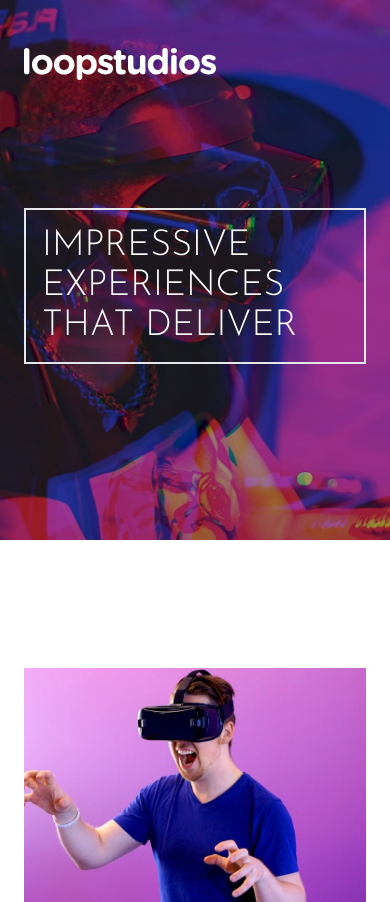
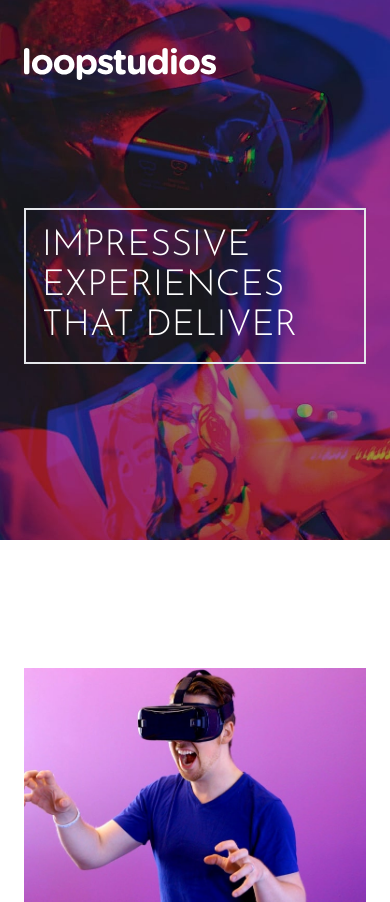
Before and after one commit to JaiminR28/loopStudio, a website: page index.html in a window 390 px wide. Shown: the top 902 px of the page. Drawn offline with Linux system fonts and the light colour scheme; files whose address does not match are found by name.

Commit message:
Hero Section Bg image problem resolved

```diff
--- a/input.css
+++ b/input.css
@@ -15,18 +15,15 @@
 }
 
 #hero {
-	background-image: url("./images/desktop/image-hero.jpg");
+	background-image: url("../images/desktop/image-hero.jpg");
 	background-repeat: no-repeat;
-	background-attachment: fixed;
 	background-size: cover;
 }
 
 @media (max-width: 576px) {
 	#hero {
-		background-image: url("./images/mobile/image-hero.jpg");
-		background-repeat: no-repeat;
-		background-attachment: fixed;
-		background-size: cover;
+		background-image: url("../images/mobile/image-hero.jpg");
+		background-position: center;
 	}
 }
 
```
Also changed, not shown: css/style.css.
